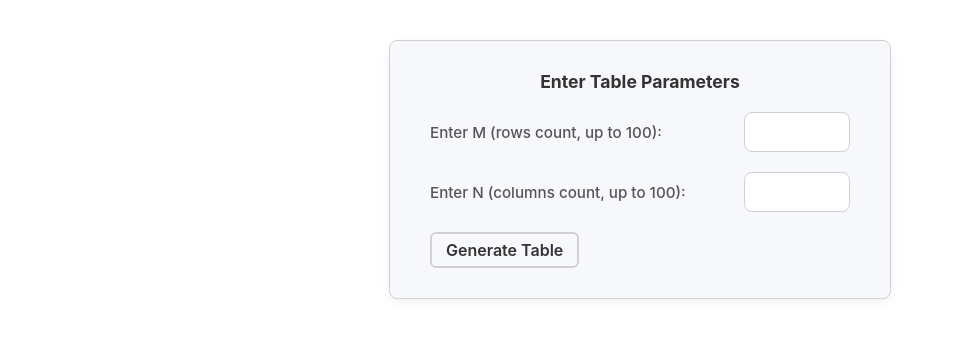
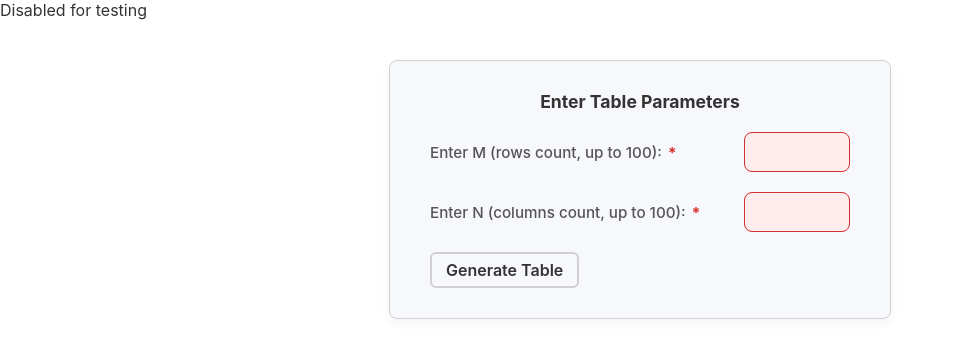
Before and after one commit to t-anpilov/analytics-table, a React (Create React App) app: page / in a window 1280 px wide. Shown: the top 358 px of the page, without its empty margins (0-953 px from the left). Built offline with nearby package versions, Linux system fonts and the light colour scheme.

Commit message:
improved input ux, moved button to the top, enabled strict

```diff
--- a/package.json
+++ b/package.json
@@ -50,6 +50,7 @@
     "eslint-import-resolver-node": "^0.3.9",
     "eslint-import-resolver-typescript": "^4.4.4",
     "eslint-plugin-import": "^2.32.0",
+    "eslint-plugin-prettier": "^5.5.4",
     "eslint-plugin-react": "^7.37.5",
     "eslint-plugin-react-hooks": "^7.0.1",
     "prettier": "^3.6.2"
--- a/src/components/SetupPanel/NumberInput.tsx
+++ b/src/components/SetupPanel/NumberInput.tsx
@@ -3,18 +3,26 @@ interface Props {
     label: string;
     value: number | '';
     onChange: (value: number | '') => void;
-    min?: number;
-    max?: number;
+    min: number;
+    max: number;
+    required?: boolean;
 }
 
-export const NumberInput: React.FC<Props> = ({ label, value, onChange, min, max }: Props) => {
+export const NumberInput: React.FC<Props> = ({
+    label,
+    value,
+    onChange,
+    min,
+    max,
+    required = true,
+}: Props) => {
     const inputId = useMemo(() => label.replace(/\s+/g, ''), [label]);
 
     const onChangeHandler = useCallback(
         (event: React.ChangeEvent<HTMLInputElement>) => {
             const enteredValue = event.target.value === '' ? '' : Number(event.target.value);
             if (enteredValue === '') {
-                onChange('');
+                onChange(''); // user clears field
                 return;
             }
 
@@ -24,7 +32,7 @@ export const NumberInput: React.FC<Props> = ({ label, value, onChange, min, max
                 return;
             }
 
-            if (value >= (min ?? 0) && value <= (max ?? 999)) {
+            if (value >= min && value <= max) {
                 onChange(value);
             }
         },
@@ -33,7 +41,9 @@ export const NumberInput: React.FC<Props> = ({ label, value, onChange, min, max
 
     return (
         <div className="inputContainer">
-            <label htmlFor={inputId}>{label}</label>
+            <label htmlFor={inputId}>
+                {label} <span className="requiredMark">*</span>
+            </label>
             <input
                 id={inputId}
                 type="number"
@@ -41,6 +51,7 @@ export const NumberInput: React.FC<Props> = ({ label, value, onChange, min, max
                 onChange={onChangeHandler}
                 min={min}
                 max={max}
+                required={required}
             />
         </div>
     );
--- a/src/components/SetupPanel/SetupPanel.tsx
+++ b/src/components/SetupPanel/SetupPanel.tsx
@@ -23,14 +23,14 @@ export const SetupPanel: React.FC = () => {
 
     const setRowsNumber = useCallback(
         (value: number | '') => {
-            setParams((prev) => ({ ...prev, m: value }));
+            setParams((prev) => ({ ...prev, m: value, x: '' }));
         },
         [setParams],
     );
 
     const setColumnsNumber = useCallback(
         (value: number | '') => {
-            setParams((prev) => ({ ...prev, n: value }));
+            setParams((prev) => ({ ...prev, n: value, x: '' }));
         },
         [setParams],
     );
--- a/src/components/SetupPanel/setupPanel.css
+++ b/src/components/SetupPanel/setupPanel.css
@@ -35,6 +35,12 @@
     color: #555;
 }
 
+.requiredMark {
+    color: var(--color-text-red);
+    margin-left: 2px;
+    font-weight: bold;
+}
+
 .inputContainer input {
     border: 1px solid var(--color-button-border);
     min-width: 80px;
@@ -47,10 +53,17 @@
         box-shadow 0.2s;
 }
 
-.inputContainer input:focus {
+.inputContainer input:focus:not(:invalid) {
     border-color: var(--color-input-hovered);
     box-shadow: 0 0 0 3px rgba(var(--color-input-shadow), 0.15);
     outline: none;
+}
+
+.inputContainer input:required:invalid {
+    border-color: var(--color-text-red);
+    box-shadow: 0 0 0 3px rgba(var(--color-shadow-red), 0.15);
+    outline: none;
+    background-color: var(--color-error-bg);
 }
 
 .createButton {
--- a/src/components/Table/Table.tsx
+++ b/src/components/Table/Table.tsx
@@ -6,6 +6,7 @@ import { TableFooter } from './tableComponents';
 import { RevertButton } from './tableComponents';
 import { useNavigate } from 'react-router-dom';
 import './table.css';
+import { AddButton } from './tableComponents/AddButton';
 
 export const Table: React.FC = () => {
     const { params, data, addRow } = useTableContext();
@@ -17,7 +18,10 @@ export const Table: React.FC = () => {
         <>
             {data && data.length > 0 && (
                 <div className="tableContainer">
-                    <RevertButton onClickHandler={createNewTable} />
+                    <div className="buttonsContainer">
+                        <RevertButton onClickHandler={createNewTable} />
+                        <AddButton onClickHandler={addRow} columns={params.n} />
+                    </div>
                     <table>
                         <TableHeader columnCount={params.n} />
                         <tbody>
@@ -27,9 +31,6 @@ export const Table: React.FC = () => {
                         </tbody>
                         <TableFooter columnCount={params.n} />
                     </table>
-                    <button onClick={() => addRow(params.n || 0)} className="addButton">
-                        Add Row
-                    </button>
                 </div>
             )}
         </>
--- a/src/components/Table/table.css
+++ b/src/components/Table/table.css
@@ -77,15 +77,29 @@ p {
     z-index: 1;
 }
 
-.removeButtonContainer {
+.buttonsContainer {
     display: flex;
-    justify-content: flex-end;
+    gap: 24px;
 }
 
 .revertButton {
     width: 150px;
     display: flex;
     justify-content: space-between;
+}
+
+.iconContainer {
+    display: flex;
+    align-items: center;
+}
+
+.addButton {
+    width: fit-content;
+}
+
+.removeButtonContainer {
+    display: flex;
+    justify-content: flex-end;
 }
 
 .removeButton {
@@ -97,16 +111,7 @@ p {
 }
 
 .removeButton:hover:not(:disabled) {
-    color: var(--color-remove-text);
+    color: var(--color-text-red);
     background-color: var(--color-remove-hover-bg);
     border-color: var(--color-remove-hover-border);
 }
-
-.addButton {
-    width: 80px;
-}
-
-.iconContainer {
-    display: flex;
-    align-items: center;
-}
--- /dev/null
+++ b/src/components/Table/tableComponents/AddButton.tsx
@@ -0,0 +1,20 @@
+interface Props {
+    onClickHandler: (columns: number) => void;
+    columns: number | '';
+}
+
+export const AddButton = ({ onClickHandler, columns }: Props) => {
+    return (
+        <button
+            onClick={() => {
+                if (columns) {
+                    onClickHandler(columns);
+                }
+                return;
+            }}
+            className="addButton"
+        >
+            Add New Row
+        </button>
+    );
+};
--- a/src/context/TableContext.tsx
+++ b/src/context/TableContext.tsx
@@ -4,7 +4,6 @@ import {
     createNumbersArray,
     createRandomValuesRow,
     loadFromLocalStorage,
-    removeFromLocalStorage,
     saveToLocalStorage,
 } from '../utils';
 
@@ -40,7 +39,6 @@ export const TableProvider: React.FC<{ children: ReactNode }> = ({ children }) =
     const generateTable = () => {
         if (typeof params.m === 'number' && typeof params.n === 'number') {
             const generated = createNumbersArray(params);
-            // removeFromLocalStorage('totalRows');
             setTotalRows(params.m);
             setData(generated);
         }
@@ -68,7 +66,7 @@ export const TableProvider: React.FC<{ children: ReactNode }> = ({ children }) =
 
     const addRow = (columnCount: number) => {
         setData((prev) => {
-            if (!prev || !params.n) return prev;
+            if (!prev || !columnCount) return prev;
 
             const newData = [...prev];
             const newRowsCount = totalRows + 1;
--- a/src/index.tsx
+++ b/src/index.tsx
@@ -1,3 +1,4 @@
+import React from 'react';
 import ReactDOM from 'react-dom/client';
 import App from 'App';
 import { TableProvider } from './context/TableContext';
@@ -5,9 +6,12 @@ import { TableProvider } from './context/TableContext';
 const root = ReactDOM.createRoot(document.getElementById('root') as HTMLElement);
 
 root.render(
-    // <React.StrictMode> Disabled for testing
-    <TableProvider>
-        <App />
-    </TableProvider>,
-    // </React.StrictMode>
+    <React.StrictMode>
+        {' '}
+        Disabled for testing
+        <TableProvider>
+            <App />
+        </TableProvider>
+        ,
+    </React.StrictMode>,
 );
--- a/src/styles/variables.css
+++ b/src/styles/variables.css
@@ -13,5 +13,7 @@
 
     --color-remove-hover-bg: #f1cccc;
     --color-remove-hover-border: #d8a8a8;
-    --color-remove-text: #a33a3a;
+    --color-text-red: #d32f2f;
+    --color-shadow-red: #ff8282;
+    --color-error-bg: #ffeced;
 }
```
Also changed, not shown: .eslintrc.json, 1 other file (tests, documents, lock files or other folders).
